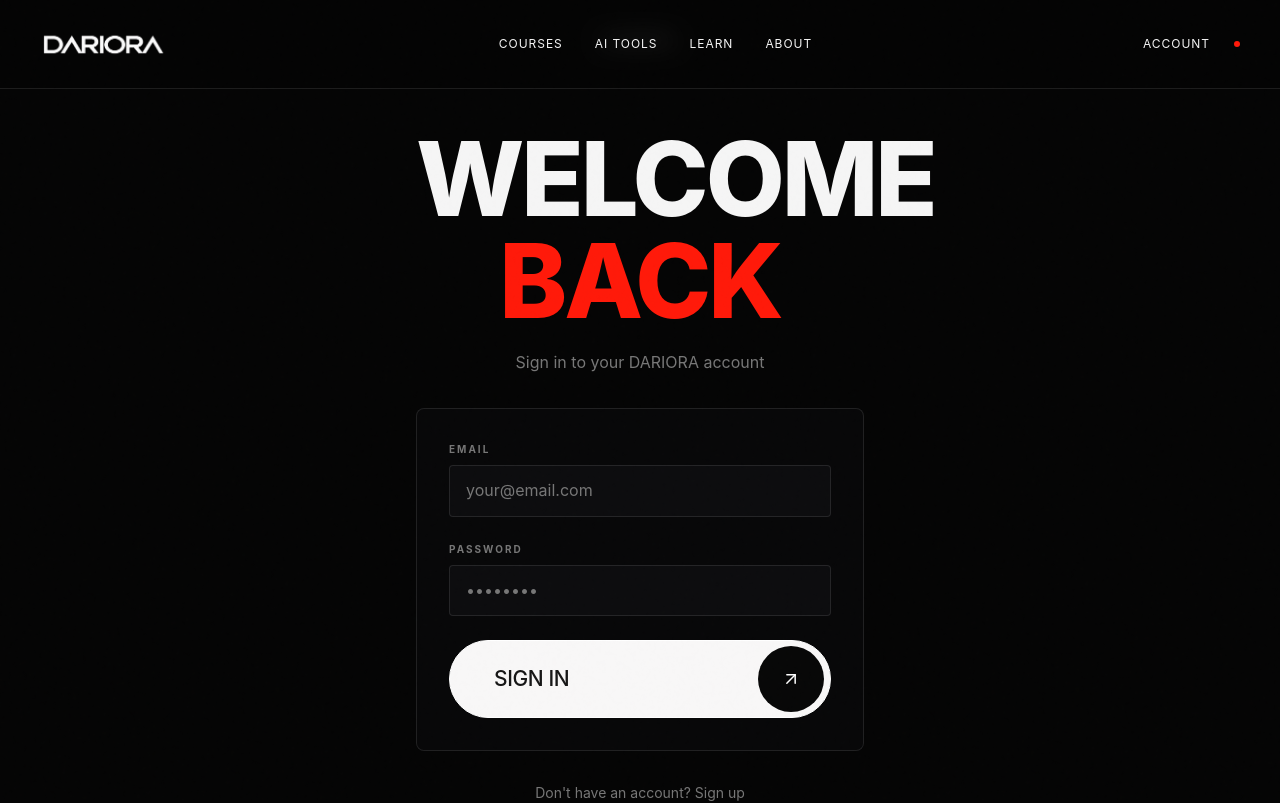
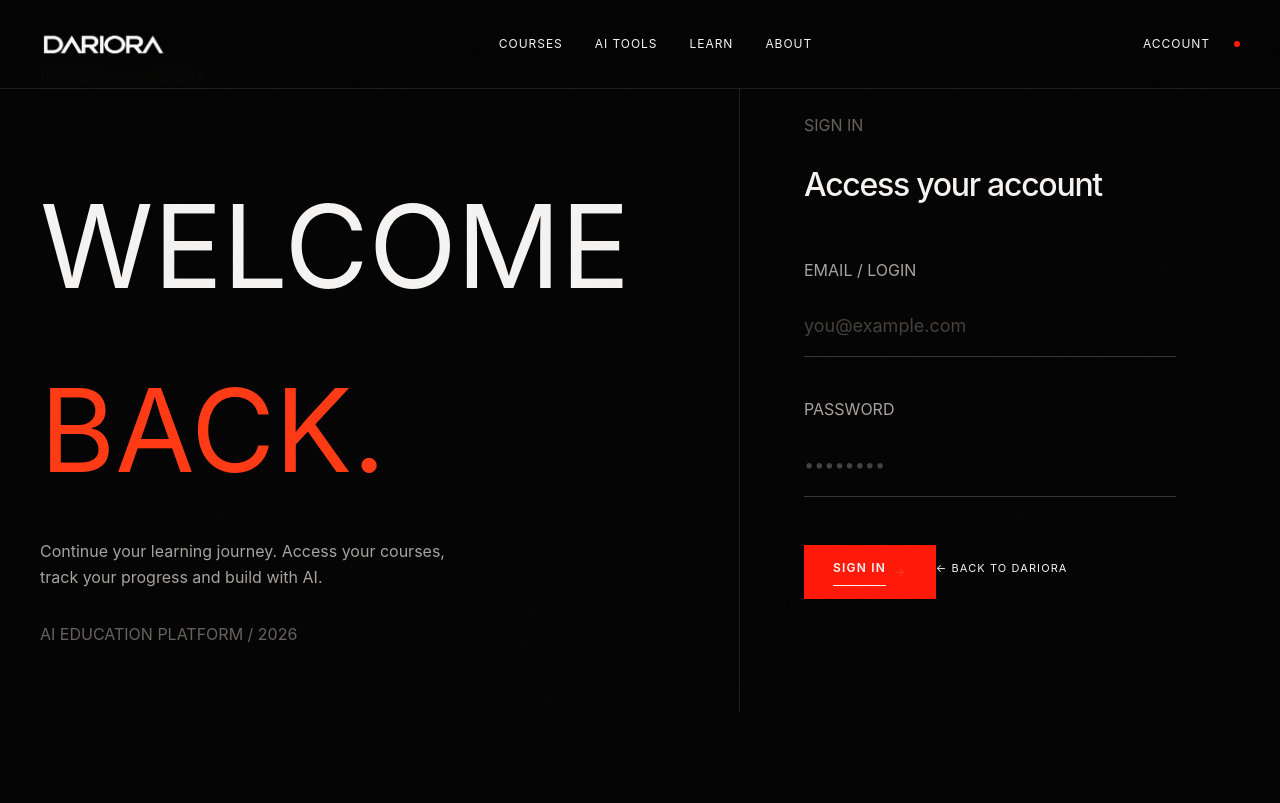
Before and after one commit to dashaaaa21/dariora-frontend-odoo, a Next.js app: page /login in a window 1280 px wide. Built offline with nearby package versions, Linux system fonts and the light colour scheme; no server answers.

Commit message:
Step 7.1: Update login page with Odoo authentication flow

```diff
--- a/src/app/login/page.tsx
+++ b/src/app/login/page.tsx
@@ -1,134 +1,188 @@
 "use client";
 
-import { useState } from "react";
+import { FormEvent, useState } from "react";
 import { useRouter } from "next/navigation";
 import Link from "next/link";
-import Image from "next/image";
+import { apiFetch } from "@/lib/api";
 
 export default function LoginPage() {
   const router = useRouter();
-  const [email, setEmail] = useState("");
+
+  const [login, setLogin] = useState("");
   const [password, setPassword] = useState("");
+
+  const [loading, setLoading] = useState(false);
   const [error, setError] = useState("");
-  const [loading, setLoading] = useState(false);
 
-  const handleSubmit = async (e: React.FormEvent) => {
-    e.preventDefault();
+  async function handleSubmit(event: FormEvent<HTMLFormElement>) {
+    event.preventDefault();
+
     setError("");
     setLoading(true);
 
     try {
-      const response = await fetch("/api/login", {
+      await apiFetch("/api/login", {
         method: "POST",
-        headers: { "Content-Type": "application/json" },
-        body: JSON.stringify({ email, password }),
-        credentials: "include",
+        body: JSON.stringify({
+          login,
+          password,
+        }),
       });
 
-      if (!response.ok) {
-        const data = await response.json();
-        throw new Error(data.error || "Login failed");
+      router.push("/dashboard");
+    } catch (error) {
+      if (error instanceof Error) {
+        setError(error.message);
+      } else {
+        setError("Login failed");
       }
-
-      router.push("/dashboard");
-    } catch (err) {
-      setError(err instanceof Error ? err.message : "Invalid credentials");
     } finally {
       setLoading(false);
     }
-  };
+  }
 
   return (
-    <div className="min-h-screen bg-[var(--obsidian-black)] flex items-center justify-center px-4">
-      <div className="w-full max-w-md">
-        {/* Logo */}
-        <Link href="/" className="flex justify-center mb-12">
-          <img
-            src="/logo.png"
-            alt="DARIORA"
-            className="h-20 w-20 object-contain"
-          />
-        </Link>
+    <main className="min-h-[calc(100vh-88px)] bg-[#050505] text-[#f5f3f1]">
+      <div className="mx-auto grid min-h-[calc(100vh-88px)] max-w-[1360px] grid-cols-12 px-10">
 
-        {/* Heading */}
-        <div className="text-center mb-8">
-          <h1 className="headline-large mb-4">
-            WELCOME
-            <br />
-            <span className="text-[var(--neon-red)]">BACK</span>
-          </h1>
-          <p className="body-text">
-            Sign in to your DARIORA account
-          </p>
+        {/* LEFT */}
+        <div className="col-span-7 flex flex-col justify-between border-r border-white/10 py-16">
+
+          <div>
+            <div className="editorial-label text-[#66635f]">
+              DARIORA / ACCOUNT
+            </div>
+
+            <h1 className="display mt-16 max-w-[800px] text-[clamp(80px,9vw,145px)]">
+              WELCOME
+              <br />
+              <span className="text-[#ff3b16]">
+                BACK.
+              </span>
+            </h1>
+          </div>
+
+          <div className="max-w-[430px]">
+            <p className="text-[16px] leading-[1.6] text-[#a6a3a0]">
+              Continue your learning journey.
+              Access your courses, track your progress
+              and build with AI.
+            </p>
+
+            <div className="mt-8 editorial-label text-[#66635f]">
+              AI EDUCATION PLATFORM / 2026
+            </div>
+          </div>
+
         </div>
 
-        {/* Form Container */}
-        <div className="glass p-8 rounded-lg mb-8">
-          <form onSubmit={handleSubmit} className="space-y-6">
-            {/* Email Input */}
-            <div>
-              <label className="tech-label block mb-2">Email</label>
-              <input
-                type="email"
-                value={email}
-                onChange={(e) => setEmail(e.target.value)}
-                placeholder="your@email.com"
-                className="w-full bg-[var(--deep-charcoal)] border border-white/10 text-[var(--pure-white)] placeholder-[var(--steel-gray)] px-4 py-3 rounded transition-all focus:outline-none focus:border-[var(--neon-red)] focus:ring-1 focus:ring-[var(--neon-red)]/50"
-                required
-              />
+
+        {/* RIGHT */}
+        <div className="col-span-5 flex items-center px-16">
+
+          <form
+            onSubmit={handleSubmit}
+            className="w-full max-w-[430px]"
+          >
+
+            <div className="editorial-label text-[#66635f]">
+              SIGN IN
             </div>
 
-            {/* Password Input */}
-            <div>
-              <label className="tech-label block mb-2">Password</label>
+            <h2 className="mt-5 text-[32px] font-medium tracking-[-0.04em]">
+              Access your account
+            </h2>
+
+
+            {/* LOGIN */}
+            <div className="mt-12">
+
+              <label
+                htmlFor="login"
+                className="editorial-label text-[#a6a3a0]"
+              >
+                EMAIL / LOGIN
+              </label>
+
               <input
+                id="login"
+                type="text"
+                value={login}
+                onChange={(event) => setLogin(event.target.value)}
+                placeholder="you@example.com"
+                autoComplete="username"
+                required
+                className="mt-3 w-full border-b border-white/20 bg-transparent px-0 py-4 text-[18px] text-[#f5f3f1] outline-none transition-colors placeholder:text-[#44413e] focus:border-[#ff3b16]"
+              />
+
+            </div>
+
+
+            {/* PASSWORD */}
+            <div className="mt-10">
+
+              <label
+                htmlFor="password"
+                className="editorial-label text-[#a6a3a0]"
+              >
+                PASSWORD
+              </label>
+
+              <input
+                id="password"
                 type="password"
                 value={password}
-                onChange={(e) => setPassword(e.target.value)}
+                onChange={(event) => setPassword(event.target.value)}
                 placeholder="••••••••"
-                className="w-full bg-[var(--deep-charcoal)] border border-white/10 text-[var(--pure-white)] placeholder-[var(--steel-gray)] px-4 py-3 rounded transition-all focus:outline-none focus:border-[var(--neon-red)] focus:ring-1 focus:ring-[var(--neon-red)]/50"
+                autoComplete="current-password"
                 required
+                className="mt-3 w-full border-b border-white/20 bg-transparent px-0 py-4 text-[18px] text-[#f5f3f1] outline-none transition-colors placeholder:text-[#44413e] focus:border-[#ff3b16]"
               />
+
             </div>
 
-            {/* Error Message */}
+
+            {/* ERROR */}
             {error && (
-              <div className="bg-[var(--neon-red)]/10 border border-[var(--neon-red)]/50 text-[var(--neon-red)] px-4 py-3 rounded">
-                <p className="text-sm">{error}</p>
+              <div className="mt-6 border-l border-[#ff3b16] pl-4 text-[13px] leading-6 text-[#ff8b78]">
+                {error}
               </div>
             )}
 
-            {/* Submit Button */}
+
+            {/* SUBMIT */}
             <button
               type="submit"
               disabled={loading}
-              className="btn-primary w-full justify-center disabled:opacity-50 disabled:cursor-not-allowed"
+              className="group mt-12 flex items-center gap-4 text-[12px] uppercase tracking-[0.12em] disabled:cursor-not-allowed disabled:opacity-40"
             >
-              <span className="btn-primary__label">
-                {loading ? "Signing in..." : "Sign In"}
+
+              <span className="border-b border-[#f5f3f1] pb-2 transition-colors group-hover:border-[#ff3b16] group-hover:text-[#ff3b16]">
+                {loading ? "Signing in..." : "Sign in"}
               </span>
+
               {!loading && (
-                <span className="btn-primary__icon">
-                  <svg width="20" height="20" viewBox="0 0 24 24" fill="none" stroke="currentColor" strokeWidth="1.8" strokeLinecap="round" strokeLinejoin="round">
-                    <path d="M7 17L17 7" />
-                    <path d="M7 7H17V17" />
-                  </svg>
+                <span className="text-[#ff3b16] transition-transform duration-300 group-hover:translate-x-2">
+                  →
                 </span>
               )}
+
             </button>
+
+
+            {/* BACK */}
+            <Link
+              href="/"
+              className="mt-12 inline-block text-[11px] uppercase tracking-[0.1em] text-[#66635f] transition-colors hover:text-[#f5f3f1]"
+            >
+              ← Back to Dariora
+            </Link>
+
           </form>
+
         </div>
 
-        {/* Footer Link */}
-        <div className="text-center">
-          <p className="text-sm text-[var(--steel-gray)]">
-            Don't have an account?{" "}
-            <Link href="/signup" className="text-[var(--neon-red)] hover:text-[var(--electric-orange)] transition-colors">
-              Sign up
-            </Link>
-          </p>
-        </div>
       </div>
-    </div>
+    </main>
   );
 }
```
